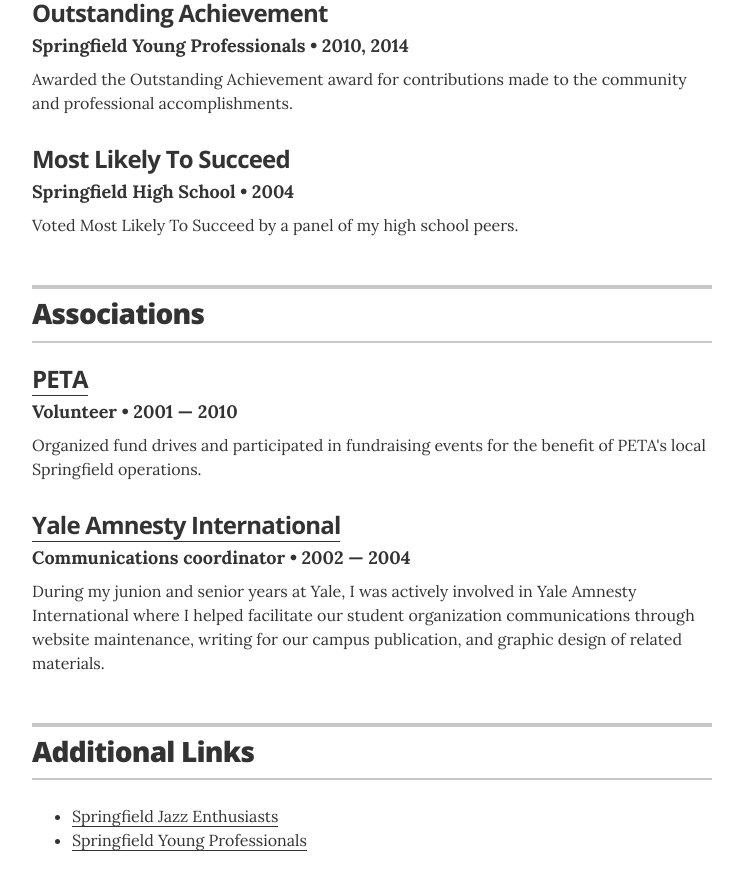
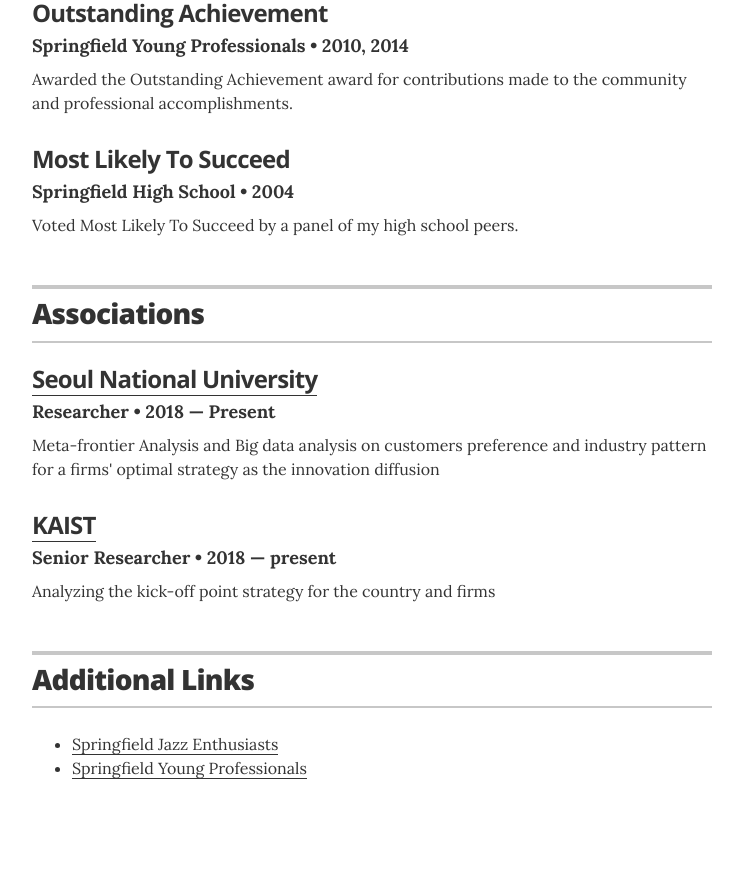
Before and after one commit to 0620hanakim/0620hanakim.github.io, a Jekyll site: the page built from index.html, in a window 1280 px wide and 900 px high, scrolled down 2526 px. Shown: the top 890 px of the window, without its empty margins (268-1011 px from the left). Built offline with Jekyll 4.4.1, drawn with Linux system fonts in a browser that asks for light colours; after the commit the page ends 3354 px from its top, so only the background shows below that.

Commit message:
Update associations.yml

```diff
--- a/_data/associations.yml
+++ b/_data/associations.yml
@@ -1,15 +1,14 @@
 # Associations
 # comment out the urls if you do not wish to display them
 
-- organization: PETA
-  role: Volunteer
-  year: 2001 &mdash; 2010
+- organization: Seoul National University
+  role: Researcher
+  year: 2018 &mdash; Present
   url: https://www.peta.org/
-  summary: Organized fund drives and participated in fundraising events for the benefit of PETA's local Springfield operations.
+  summary: Meta-frontier Analysis and Big data analysis on customers preference and industry pattern for a firms' optimal strategy as the innovation diffusion
 
-
-- organization: Yale Amnesty International
-  role: Communications coordinator
-  year: 2002 &mdash; 2004
-  url: http://campuspress.yale.edu/amnesty/
-  summary: During my junion and senior years at Yale, I was actively involved in Yale Amnesty International where I helped facilitate our student organization communications through website maintenance, writing for our campus publication, and graphic design of related materials.
+- organization: KAIST
+  role: Senior Researcher
+  year: 2018 &mdash; present
+  url: http://cifs.kaist.ac.kr/people/view/sc_type/peo04
+  summary: Analyzing the kick-off point strategy for the country and firms
```
